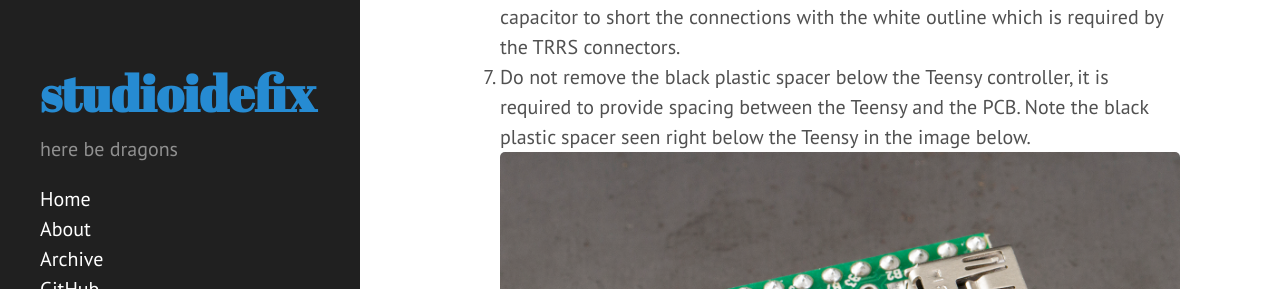
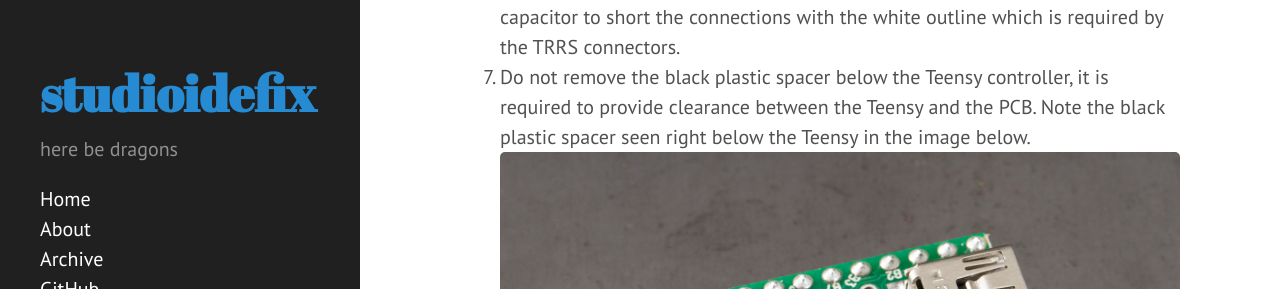
Before and after one commit to anish/anish.github.io, a Jekyll site: the page built from _posts/2014-08-14-ergodox-soldering.md, in a window 1280 px wide and 900 px high, scrolled down 2500 px. Shown: the part 196-485 px from the top of the window. Built offline with Jekyll 4.4.1, drawn with Linux system fonts in a browser that asks for light colours; Markdown is read by kramdown in place of the engine named in the settings; comment, search, counter and statistics services are not loaded.

Commit message:
Update 2014-08-14-ergodox-soldering.md

```diff
--- a/_posts/2014-08-14-ergodox-soldering.md
+++ b/_posts/2014-08-14-ergodox-soldering.md
@@ -22,7 +22,7 @@ Now for the actual keypoints :
 4. The MCP23018 I/O expander (which is also directional) has three unused pins on the lower side. These are obvious as the holes on the PCB have no copper casing on them, don't try and solder these as there is no base to heat up.
 5. If you solder the capacitor on to clean the signal, make sure you short the pins next to it as show in the image below, the capacitor does not work without this. Note the bit of solder shorting the pins to the right of the capacitor. <img src="{{ site.url }}/assets/images/ergodox/ergo3.jpg" title="Capacitor">
 6. You can use the extra bit of wire that you trim from the resistors and the capacitor to short the connections with the white outline which is required by the TRRS connectors.
-7. Do not remove the black plastic spacer below the Teensy controller, it is required to provide spacing between the Teensy and the PCB. Note the black plastic spacer seen right below the Teensy in the image below. <img src="{{ site.url }}/assets/images/ergodox/ergo4.jpg" title="Teensy spacer">
+7. Do not remove the black plastic spacer below the Teensy controller, it is required to provide clearance between the Teensy and the PCB. Note the black plastic spacer seen right below the Teensy in the image below. <img src="{{ site.url }}/assets/images/ergodox/ergo4.jpg" title="Teensy spacer">
 8. After you connect the USB mini connector, make sure you solder it on both sides where applicable for stability.
 9. You need to put Layer #3 onto the PCB before you start soldering the switches. The switches hold the plate in place and need to be put above the plate.
 10. The LEDs are also directional. The long end is aligned to the square pads, same as the diodes.
```
